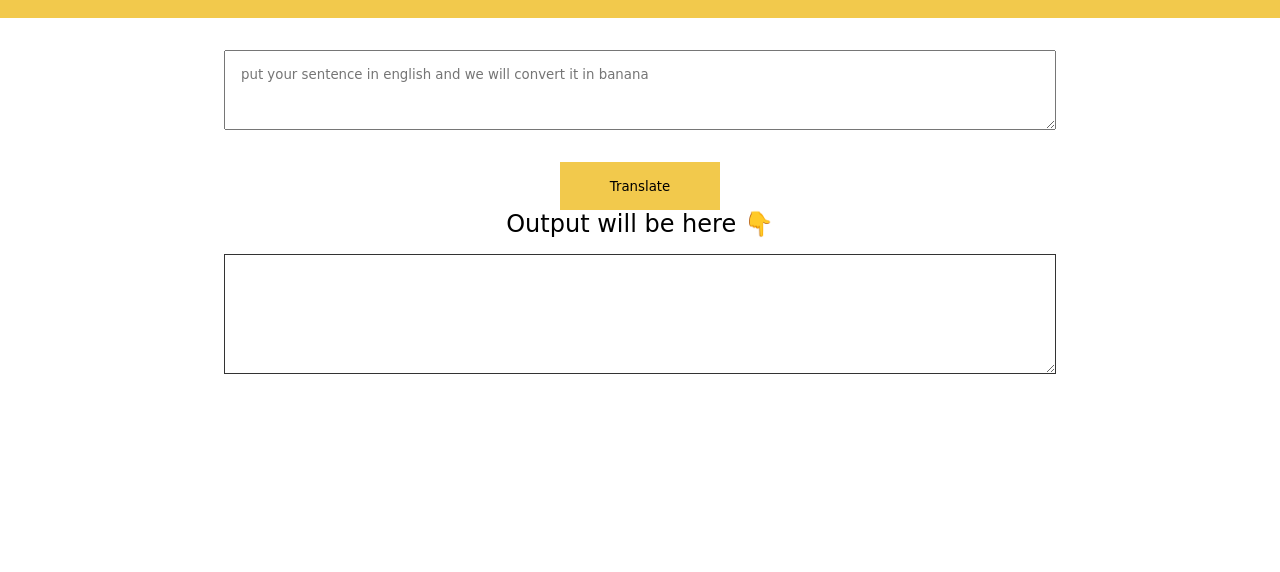
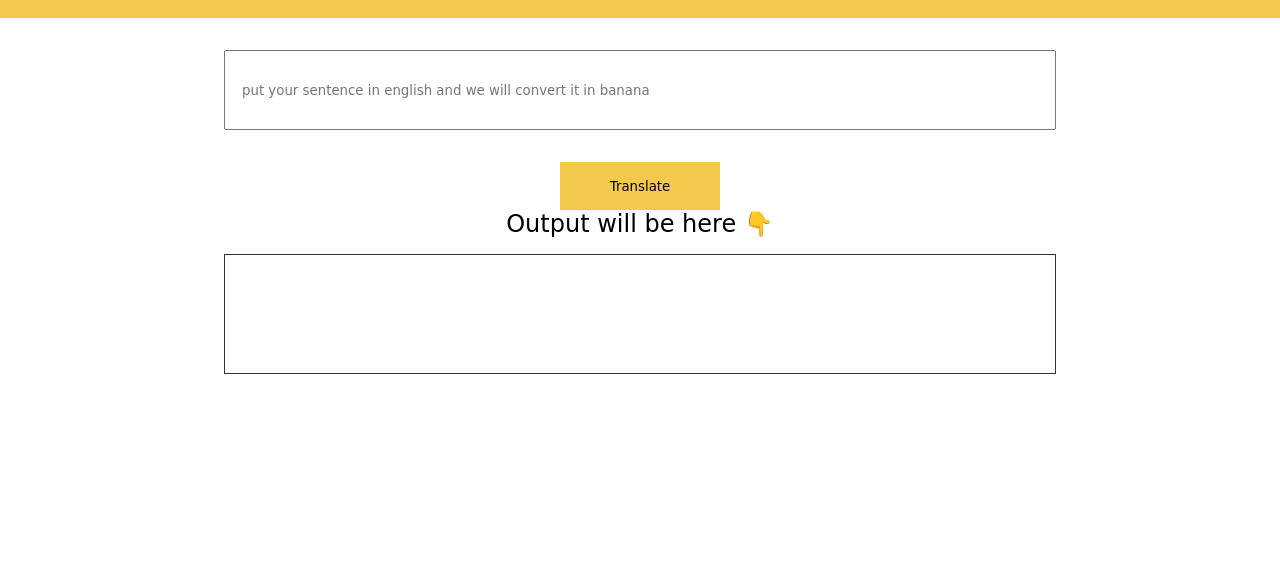
Before and after one commit to Roshnnnnn/banana-talk, a plain HTML site: page index.html in a window 1280 px wide. Shown: the part 62-634 px from the top of the page. Drawn offline with Linux system fonts and the light colour scheme; a web font is replaced by a local one.

Commit message:
finally it worked and it is completed

```diff
--- a/app.js
+++ b/app.js
@@ -1,6 +1,6 @@
 let btnTranslate = document.querySelector("#btn-translate");
 let txtInput = document.querySelector("#txt-input");
-let outputDiv = document.querySelector("#output");
+let outputDiv = document.querySelector("#translate-output");
 
 let serverURL = "https://api.funtranslations.com/translate/minion.json";
 
--- a/index.html
+++ b/index.html
@@ -10,14 +10,14 @@
 		<div class="container">
 			<h1>Banana Talk</h1>
 		</div>
-		<textarea
+		<input
 			id="txt-input"
 			placeholder="put your sentence in english and we will convert it in banana"
-		></textarea>
+		></input>
 		<button id="btn-translate">Translate</button>
 
 		<div id="output-container">Output will be here 👇</div>
-		<textarea id="translate-output"></textarea>
+		<div id="translate-output"></div>
 		<footer>
 			<h2>about</h2>
 			<p>
--- a/style.css
+++ b/style.css
@@ -20,7 +20,7 @@
 	height: 5rem;
 }
 
-textarea {
+input {
 	height: 5rem;
 	width: 65%;
 	display: block;
```
